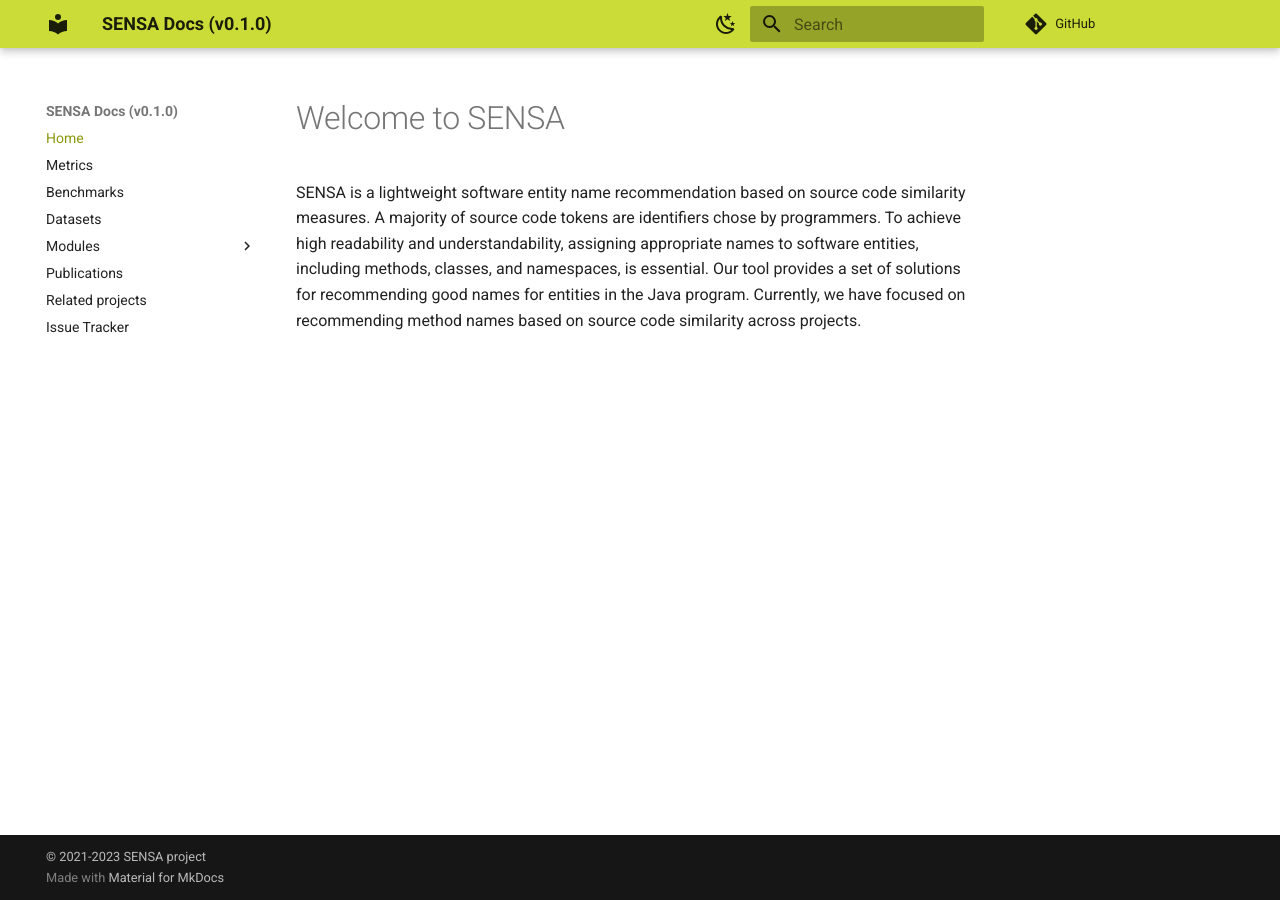
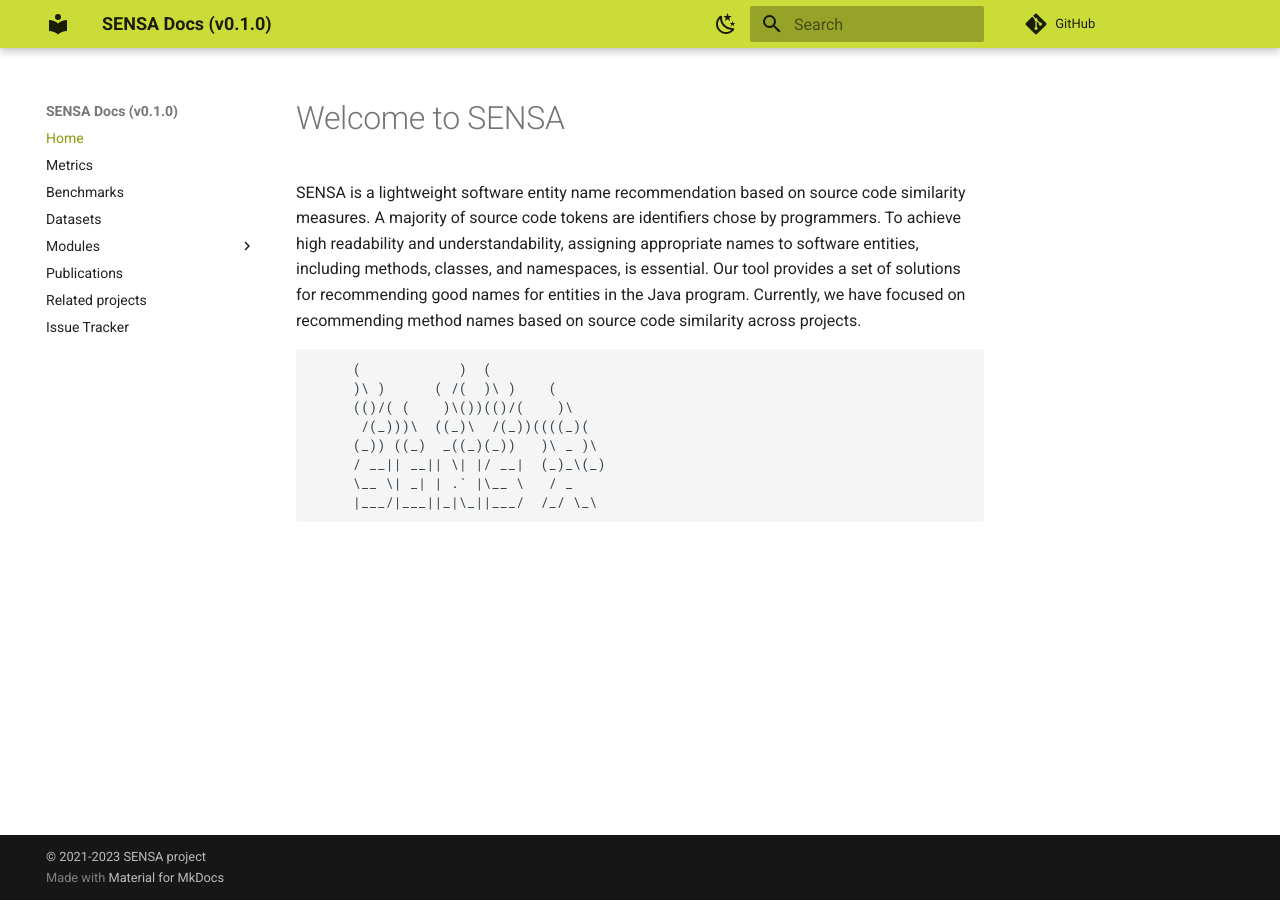
Before and after one commit to m-zakeri/SENSA, an MkDocs documentation site: the page built from docs/index.md, in a window 1280 px wide. Built offline with MkDocs 1.6.1 and Material for MkDocs 9.7.7, drawn with Linux system fonts in a browser that asks for light colours; comment, search, counter and statistics services are not loaded.

Commit message:
Update docs

````diff
--- a/docs/index.md
+++ b/docs/index.md
@@ -1,3 +1,15 @@
 # Welcome to SENSA
 
 SENSA is a lightweight software entity name recommendation based on source code similarity measures. A majority of source code tokens are identifiers chose by programmers. To achieve high readability and understandability, assigning appropriate names to software entities, including methods, classes, and namespaces, is essential. Our tool provides a set of solutions for recommending good names for entities in the Java program. Currently, we have focused on recommending method names based on source code similarity across projects.
+
+
+```txt
+     (            )  (
+     )\ )      ( /(  )\ )    (
+     (()/( (    )\())(()/(    )\
+      /(_)))\  ((_)\  /(_))((((_)(
+     (_)) ((_)  _((_)(_))   )\ _ )\
+     / __|| __|| \| |/ __|  (_)_\(_)
+     \__ \| _| | .` |\__ \   / _
+     |___/|___||_|\_||___/  /_/ \_\
+```
````
Also changed, not shown: docs/figs/time-cost-quality-triangle.jpg (deleted), docs/metrics.md (line endings or trailing spaces), docs/related_projects.md (line endings or trailing spaces), 1 other file.
